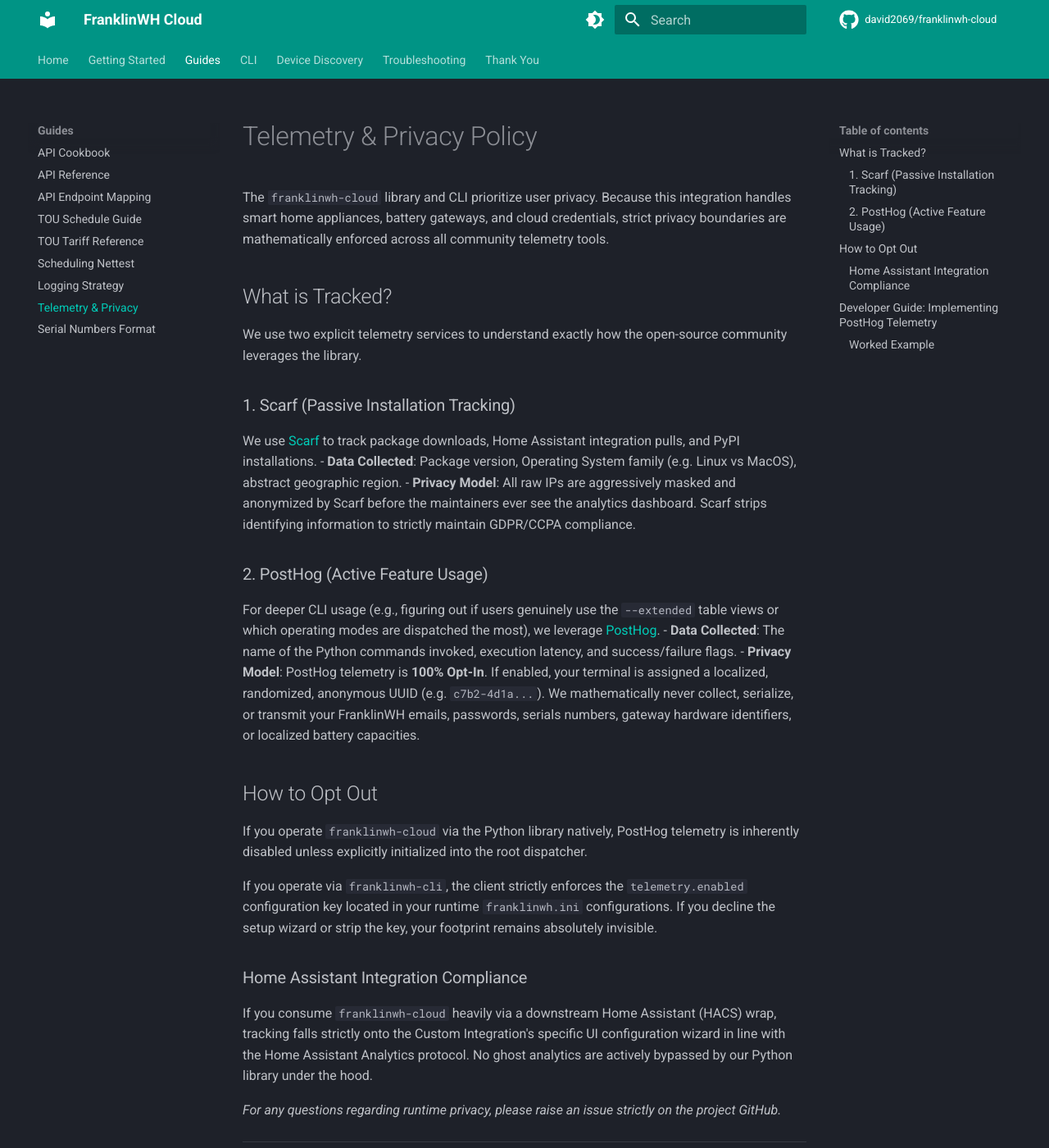
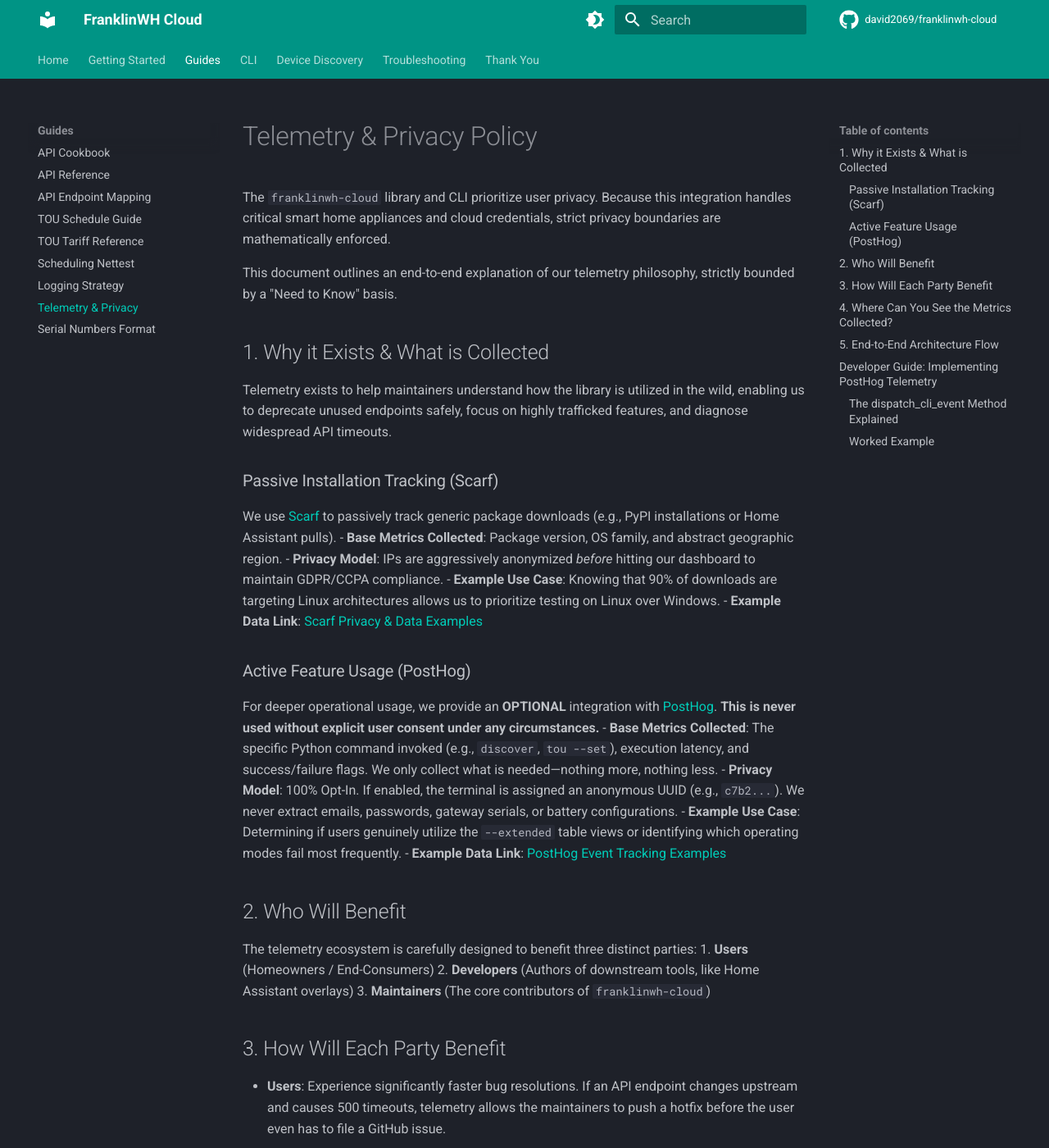
Before and after one commit to david2069/franklinwh-cloud, an MkDocs documentation site: the page built from docs/TELEMETRY.md, in a window 1280 px wide and 1400 px high. Shown: the whole window at 82% size. Built offline with MkDocs 1.6.1 and Material for MkDocs 9.7.7, drawn with Linux system fonts in a browser that asks for light colours; comment, search, counter and statistics services are not loaded; some of the changed text lies outside the part shown.

Commit message:
Session checkpoint: 2026-03-28

````diff
--- a/docs/TELEMETRY.md
+++ b/docs/TELEMETRY.md
@@ -1,37 +1,86 @@
 # Telemetry & Privacy Policy
 
-The `franklinwh-cloud` library and CLI prioritize user privacy. Because this integration handles smart home appliances, battery gateways, and cloud credentials, strict privacy boundaries are mathematically enforced across all community telemetry tools.
+The `franklinwh-cloud` library and CLI prioritize user privacy. Because this integration handles critical smart home appliances and cloud credentials, strict privacy boundaries are mathematically enforced.
 
-## What is Tracked?
-We use two explicit telemetry services to understand exactly how the open-source community leverages the library.
+This document outlines an end-to-end explanation of our telemetry philosophy, strictly bounded by a "Need to Know" basis.
 
-### 1. Scarf (Passive Installation Tracking)
-We use [Scarf](https://scarf.sh/) to track package downloads, Home Assistant integration pulls, and PyPI installations.
-- **Data Collected**: Package version, Operating System family (e.g. Linux vs MacOS), abstract geographic region.
-- **Privacy Model**: All raw IPs are aggressively masked and anonymized by Scarf before the maintainers ever see the analytics dashboard. Scarf strips identifying information to strictly maintain GDPR/CCPA compliance.
+## 1. Why it Exists & What is Collected
 
-### 2. PostHog (Active Feature Usage)
-For deeper CLI usage (e.g., figuring out if users genuinely use the `--extended` table views or which operating modes are dispatched the most), we leverage [PostHog](https://posthog.com/).
-- **Data Collected**: The name of the Python commands invoked, execution latency, and success/failure flags.
-- **Privacy Model**: PostHog telemetry is **100% Opt-In**. If enabled, your terminal is assigned a localized, randomized, anonymous UUID (e.g. `c7b2-4d1a...`). We mathematically never collect, serialize, or transmit your FranklinWH emails, passwords, serials numbers, gateway hardware identifiers, or localized battery capacities.
+Telemetry exists to help maintainers understand how the library is utilized in the wild, enabling us to deprecate unused endpoints safely, focus on highly trafficked features, and diagnose widespread API timeouts.
 
-## How to Opt Out
-If you operate `franklinwh-cloud` via the Python library natively, PostHog telemetry is inherently disabled unless explicitly initialized into the root dispatcher.
+### Passive Installation Tracking (Scarf)
+We use [Scarf](https://scarf.sh/) to passively track generic package downloads (e.g., PyPI installations or Home Assistant pulls).
+- **Base Metrics Collected**: Package version, OS family, and abstract geographic region.
+- **Privacy Model**: IPs are aggressively anonymized *before* hitting our dashboard to maintain GDPR/CCPA compliance.
+- **Example Use Case**: Knowing that 90% of downloads are targeting Linux architectures allows us to prioritize testing on Linux over Windows.
+- **Example Data Link**: [Scarf Privacy & Data Examples](https://about.scarf.sh/privacy)
 
-If you operate via `franklinwh-cli`, the client strictly enforces the `telemetry.enabled` configuration key located in your runtime `franklinwh.ini` configurations. If you decline the setup wizard or strip the key, your footprint remains absolutely invisible.
+### Active Feature Usage (PostHog)
+For deeper operational usage, we provide an **OPTIONAL** integration with [PostHog](https://posthog.com/). **This is never used without explicit user consent under any circumstances.**
+- **Base Metrics Collected**: The specific Python command invoked (e.g., `discover`, `tou --set`), execution latency, and success/failure flags. We only collect what is needed—nothing more, nothing less.
+- **Privacy Model**: 100% Opt-In. If enabled, the terminal is assigned an anonymous UUID (e.g., `c7b2...`). We never extract emails, passwords, gateway serials, or battery configurations.
+- **Example Use Case**: Determining if users genuinely utilize the `--extended` table views or identifying which operating modes fail most frequently.
+- **Example Data Link**: [PostHog Event Tracking Examples](https://posthog.com/docs/getting-started/send-events)
 
-### Home Assistant Integration Compliance
-If you consume `franklinwh-cloud` heavily via a downstream Home Assistant (HACS) wrap, tracking falls strictly onto the Custom Integration's specific UI configuration wizard in line with the Home Assistant Analytics protocol. No ghost analytics are actively bypassed by our Python library under the hood.
+## 2. Who Will Benefit
+The telemetry ecosystem is carefully designed to benefit three distinct parties:
+1. **Users** (Homeowners / End-Consumers)
+2. **Developers** (Authors of downstream tools, like Home Assistant overlays)
+3. **Maintainers** (The core contributors of `franklinwh-cloud`)
 
-*For any questions regarding runtime privacy, please raise an issue strictly on the project GitHub.*
+## 3. How Will Each Party Benefit
+* **Users**: Experience significantly faster bug resolutions. If an API endpoint changes upstream and causes 500 timeouts, telemetry allows the maintainers to push a hotfix before the user even has to file a GitHub issue.
+* **Developers**: Gain visibility into which features of their custom wrapper are actually being leveraged by their specific user base, allowing them to optimize performance.
+* **Maintainers**: Avoid flying blind. Maintainers can confidently refactor components, permanently knowing exactly which CLI commands or endpoints are critical and which rely on legacy logic.
+
+## 4. Where Can You See the Metrics Collected?
+Currently, raw telemetry is securely ingested into the library's private Scarf and PostHog organizational dashboards accessible only by the core architectural maintainers.
+
+However, because the `dispatch_cli_event` pipeline is strictly open-sourced, **downstream Developers** are actively encouraged to fork the PostHog API keys to route their specific user-metrics into their own personal PostHog dashboards for their own applications.
+
+---
+
+## 5. End-to-End Architecture Flow
+
+The following Mermaid diagram outlines exactly how the strict opt-in framework protects user data before it ever touches an external network.
+
+```mermaid
+flowchart TD
+    User([End User]) -->|Executes Command| App[Client App / CLI]
+    App -->|Reads Local Config| Config{franklinwh.ini}
+
+    Config -->|telemetry.enabled = false| Blocked[🚫 Data Dropped Locally]
+    Config -->|telemetry.enabled = true| Consent[✅ Explicit Opt-In Confirmed]
+
+    Consent -->|Triggers Background Daemon| Lib[franklinwh-cloud Library]
+    Lib -->|Strips PII & Formats Payload| Sync[Metrics Dispatcher]
+
+    Sync -->|Async HTTP POST| PH[(PostHog Cloud)]
+
+    classDef secure fill:#d4edda,stroke:#28a745,color:#155724;
+    classDef blocked fill:#f8d7da,stroke:#dc3545,color:#721c24;
+    class Blocked blocked;
+    class Consent secure;
+```
 
 ---
 
 ## Developer Guide: Implementing PostHog Telemetry
 
-If you are building a custom CLI wrapper (e.g., `franklinwh_cli.py`) or a Home Assistant component using `franklinwh-cloud` and you want to opt-in / securely hook your application into our metrics system, you can use the natively bundled PostHog dispatcher.
+If you are building a custom CLI wrapper (e.g., `franklinwh_cli.py`) or a Home Assistant component using `franklinwh-cloud`, you **MUST** properly comply with all consent requirements. **You must formally request opt-in consent from your users via a UI toggle or explicitly written configuration file.**
 
-The dispatcher uses a highly isolated zero-dependency **synchronous daemon thread** running built-in `urllib` to ensure your main script/CLI tears down instantly without waiting for HTTP connections, mathematically guaranteeing zero application lag.
+**Plain English translation:** When your code calls our tracking function, it doesn't wait around for the internet to connect or the data to send. It simply hands the data off to a background worker and instantly moves on. This guarantees your app never slows down, freezes, or lags just because it's trying to send a metric.
+
+*(Technical detail: The dispatcher uses a highly isolated zero-dependency **synchronous daemon thread** running built-in `urllib` to ensure your main script/CLI tears down instantly without waiting for HTTP connections, mathematically guaranteeing zero application lag.)*
+
+### The `dispatch_cli_event` Method Explained
+
+Before implementing the library hook, you should understand exactly what this import does beneath the hood:
+* **Why**: To non-intrusively log that a specific feature of your interface (e.g., custom Modbus polling or Home Assistant action) was successfully executed. This allows you to objectively measure adoption rates of your own custom components.
+* **How**: By spinning up a completely detached Python background daemon thread (`urllib`) that fires an asynchronous HTTP `POST`. This guarantees 0ms of latency added to your script's exit sequence.
+* **What**: It constructs a tiny, strictly formed JSON payload containing only: the `command_executed` string, an executed timestamp, execution latency (ms), a success boolean, and your user's localized `execution_uuid`.
+* **Where**: It transmits directly to `https://app.posthog.com/capture/` over HTTPS TLS.
+* **Viewability**: The metric acts as a raw "Event" in PostHog. You can log into your PostHog dashboard, open the "Events" tab, and immediately view a live bar-graph grouping by Command Name to show aggregated daily frequencies and average latencies.
 
 ### Worked Example
 
````
